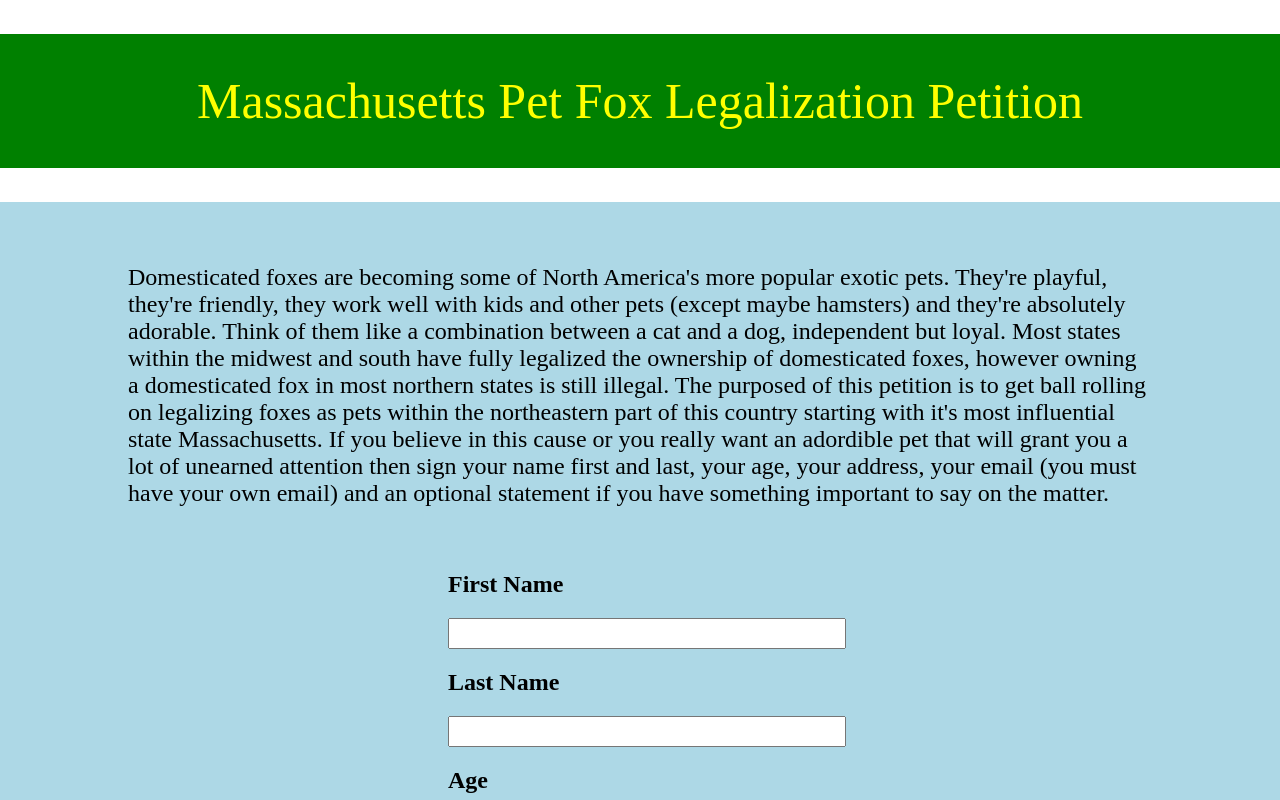
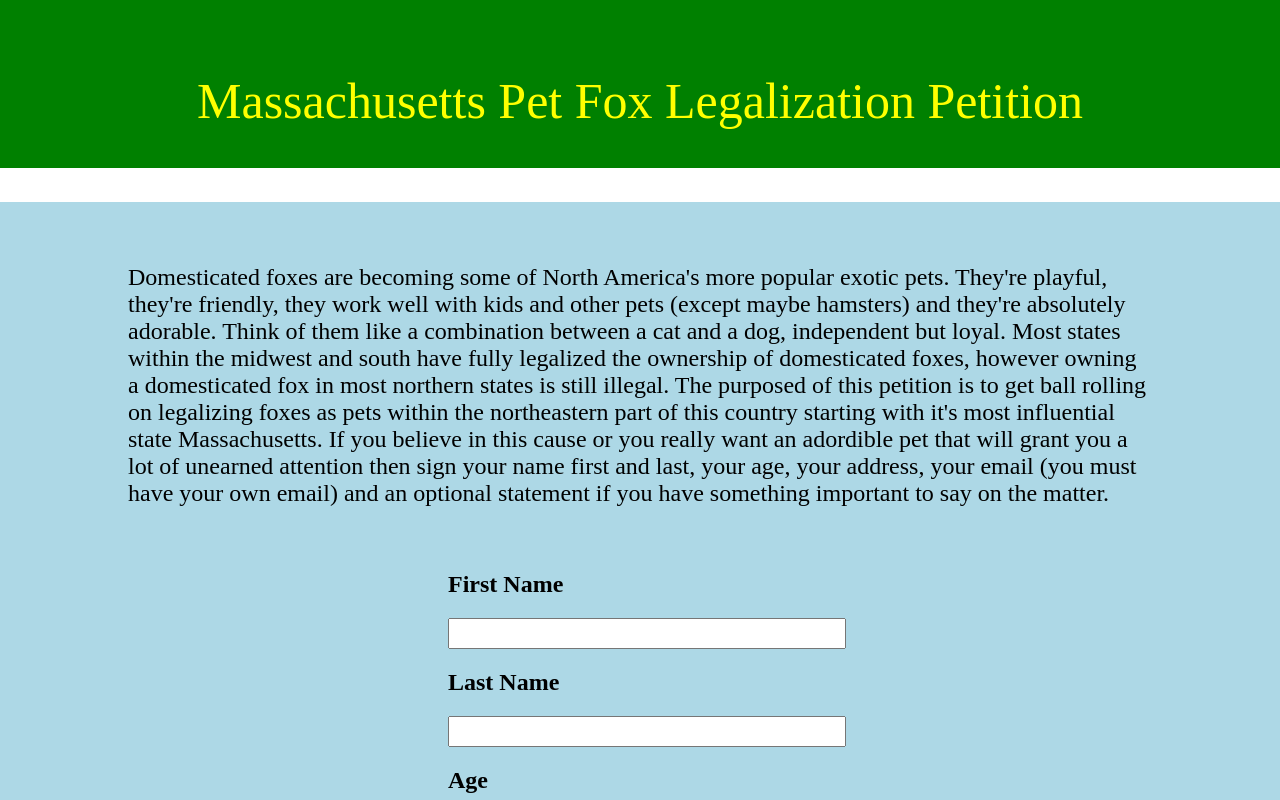
Before and after one commit to Peter-White/petition_site_app, a website: page index.html in a window 1280 px wide. Shown: the top 800 px of the page. Drawn offline with nearby package versions, Linux system fonts and the light colour scheme; no server answers.

Commit message:
Fixed Header

```diff
--- a/styles.css
+++ b/styles.css
@@ -1,6 +1,11 @@
 body {
-  margin: 0;
-  padding: 0;
+margin: 0px;
+padding: 0px;
+}
+
+header {
+  height: 0%;
+  padding-top: 0.01%;
 }
 
 #main {
@@ -9,8 +14,7 @@ body {
   padding-top: 3%;
 }
 
-.header, .footer {
-  position: relative;
+header, footer {
   text-align: center;
   background-color: green;
 }
```
